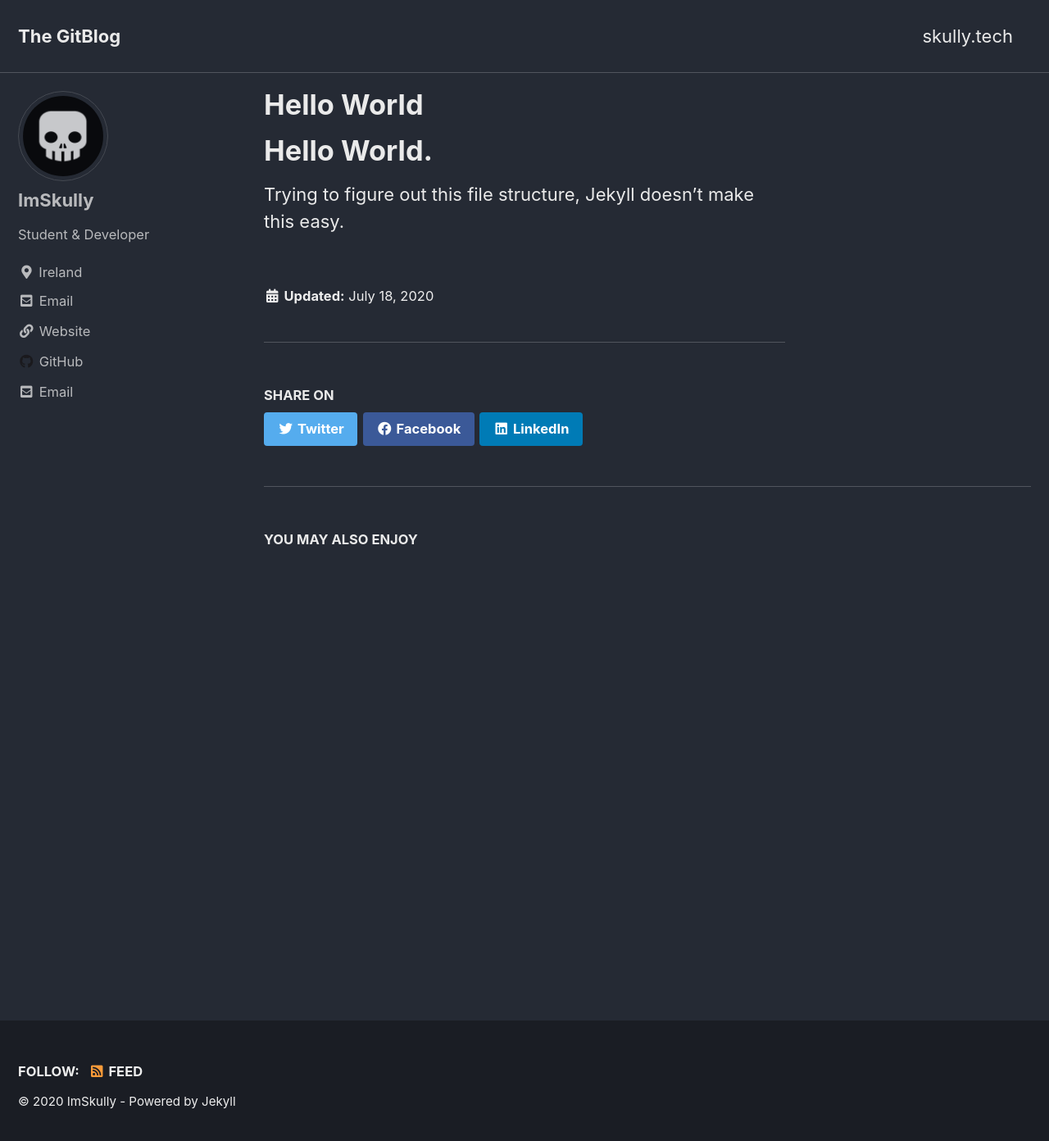
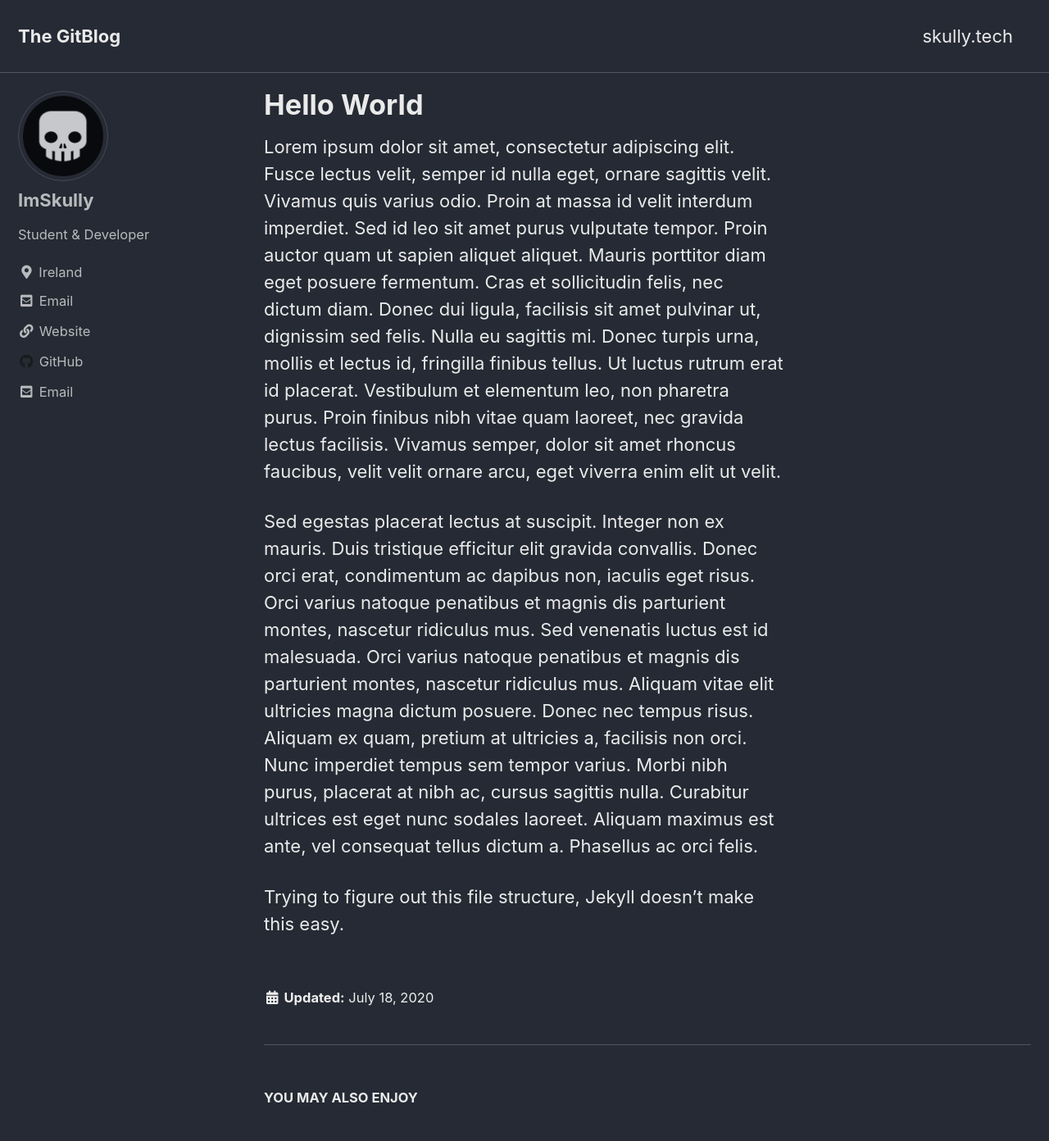
Before and after one commit to ImSkully/ImSkully, a Jekyll site: the page built from docs/_posts/2020-07-18-Hello-World.md, in a window 1280 px wide and 1400 px high. Shown: the top 1392 px of the window at 82% size. Built offline with Jekyll 4.4.1, drawn with Linux system fonts in a browser that asks for light colours; cached includes are drawn as plain includes.

Commit message:
changes to config

```diff
--- a/docs/_config.yml
+++ b/docs/_config.yml
@@ -276,6 +276,6 @@ defaults:
       layout: single
       author_profile: true
       read_time: # true
-      comments: # true
-      share: true
+      comments: true
+      share: false
       related: true
--- a/docs/_posts/2020-07-18-Hello-World.md
+++ b/docs/_posts/2020-07-18-Hello-World.md
@@ -1,2 +1,5 @@
-# Hello World.
+Lorem ipsum dolor sit amet, consectetur adipiscing elit. Fusce lectus velit, semper id nulla eget, ornare sagittis velit. Vivamus quis varius odio. Proin at massa id velit interdum imperdiet. Sed id leo sit amet purus vulputate tempor. Proin auctor quam ut sapien aliquet aliquet. Mauris porttitor diam eget posuere fermentum. Cras et sollicitudin felis, nec dictum diam. Donec dui ligula, facilisis sit amet pulvinar ut, dignissim sed felis. Nulla eu sagittis mi. Donec turpis urna, mollis et lectus id, fringilla finibus tellus. Ut luctus rutrum erat id placerat. Vestibulum et elementum leo, non pharetra purus. Proin finibus nibh vitae quam laoreet, nec gravida lectus facilisis. Vivamus semper, dolor sit amet rhoncus faucibus, velit velit ornare arcu, eget viverra enim elit ut velit.
+
+Sed egestas placerat lectus at suscipit. Integer non ex mauris. Duis tristique efficitur elit gravida convallis. Donec orci erat, condimentum ac dapibus non, iaculis eget risus. Orci varius natoque penatibus et magnis dis parturient montes, nascetur ridiculus mus. Sed venenatis luctus est id malesuada. Orci varius natoque penatibus et magnis dis parturient montes, nascetur ridiculus mus. Aliquam vitae elit ultricies magna dictum posuere. Donec nec tempus risus. Aliquam ex quam, pretium at ultricies a, facilisis non orci. Nunc imperdiet tempus sem tempor varius. Morbi nibh purus, placerat at nibh ac, cursus sagittis nulla. Curabitur ultrices est eget nunc sodales laoreet. Aliquam maximus est ante, vel consequat tellus dictum a. Phasellus ac orci felis.
+
 Trying to figure out this file structure, Jekyll doesn't make this easy.
```
